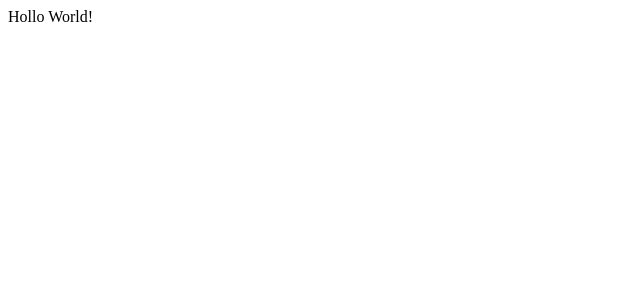
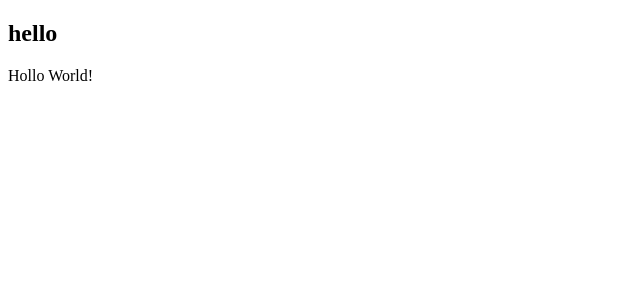
Before and after one commit to VernerBorn/dikol-web, a React (Create React App) app: page / in a window 1280 px wide. Shown: the top 300 px of the page, without its empty margins (0-640 px from the left). Built offline with nearby package versions, Linux system fonts and the light colour scheme.

Commit message:
add react-router-dom and add Section.tsx

```diff
--- a/package.json
+++ b/package.json
@@ -7,9 +7,11 @@
     "@types/node": "12.7.3",
     "@types/react": "16.9.2",
     "@types/react-dom": "16.9.0",
+    "classnames": "^2.2.6",
     "eslint-utils": "1.4.2",
     "react": "^16.9.0",
     "react-dom": "^16.9.0",
+    "react-router-dom": "^5.0.1",
     "react-scripts": "3.1.1",
     "typescript": "3.6.2"
   },
@@ -32,6 +34,7 @@
     ]
   },
   "devDependencies": {
+    "@types/react-router-dom": "^4.3.5",
     "eslint-config-prettier": "^6.1.0",
     "eslint-plugin-prettier": "^3.1.0",
     "prettier": "^1.18.2"
--- a/src/App.tsx
+++ b/src/App.tsx
@@ -1,7 +1,13 @@
 import React from 'react'
 
+import Section from './components/UI/Section'
+
 const App: React.FC = (): JSX.Element => {
-  return <div className="App">Hollo World!</div>
+  return (
+    <Section className="section" title="hello">
+      <div className="App">Hollo World!</div>
+    </Section>
+  )
 }
 
 export default App
--- /dev/null
+++ b/src/components/UI/Section.tsx
@@ -0,0 +1,31 @@
+import React from 'react'
+import { Link } from 'react-router-dom'
+
+interface SectionProps {
+  className: string
+  title: string
+  link?: string | false
+}
+
+const Section: React.FC<SectionProps> = ({
+  className,
+  title,
+  link = false,
+  children,
+}): React.ReactElement => {
+  return (
+    <section className={`section section--${className}`}>
+      <div className="section__title-wrap">
+        <h2 className="section__title">{title}</h2>
+        {link ? (
+          <Link className="section__link" to={link}>
+            Все
+          </Link>
+        ) : null}
+      </div>
+      {children}
+    </section>
+  )
+}
+
+export default Section
--- a/src/index.tsx
+++ b/src/index.tsx
@@ -1,5 +1,11 @@
 import React from 'react'
 import ReactDOM from 'react-dom'
+import { BrowserRouter as Router } from 'react-router-dom'
 import App from './App'
 
-ReactDOM.render(<App />, document.getElementById('root'))
+ReactDOM.render(
+  <Router>
+    <App />
+  </Router>,
+  document.getElementById('root'),
+)
```
Also changed, not shown: tsconfig.json (+2 -8 lines), 1 other file (tests, documents, lock files or other folders).
